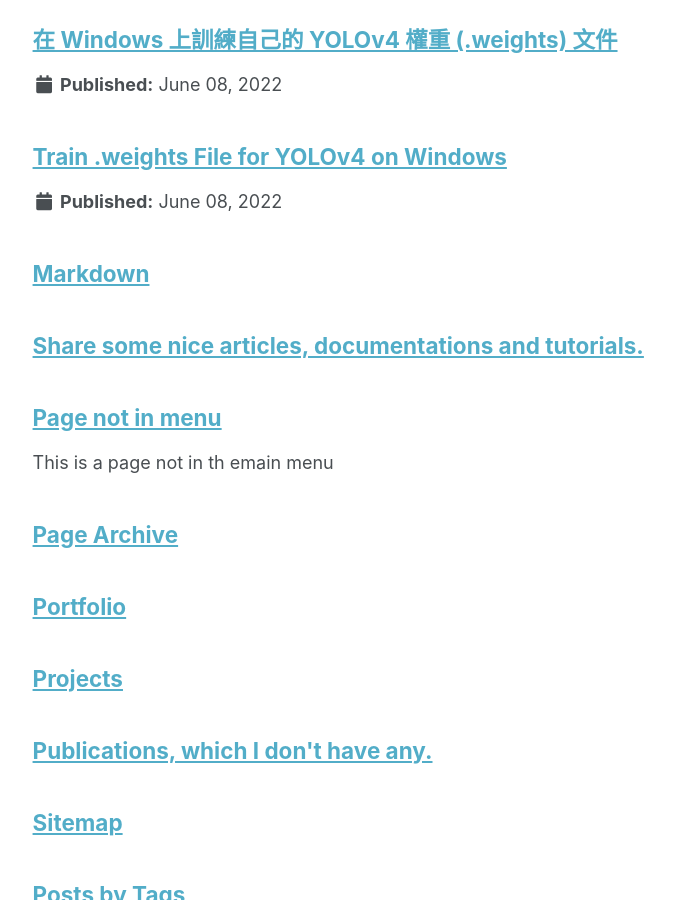
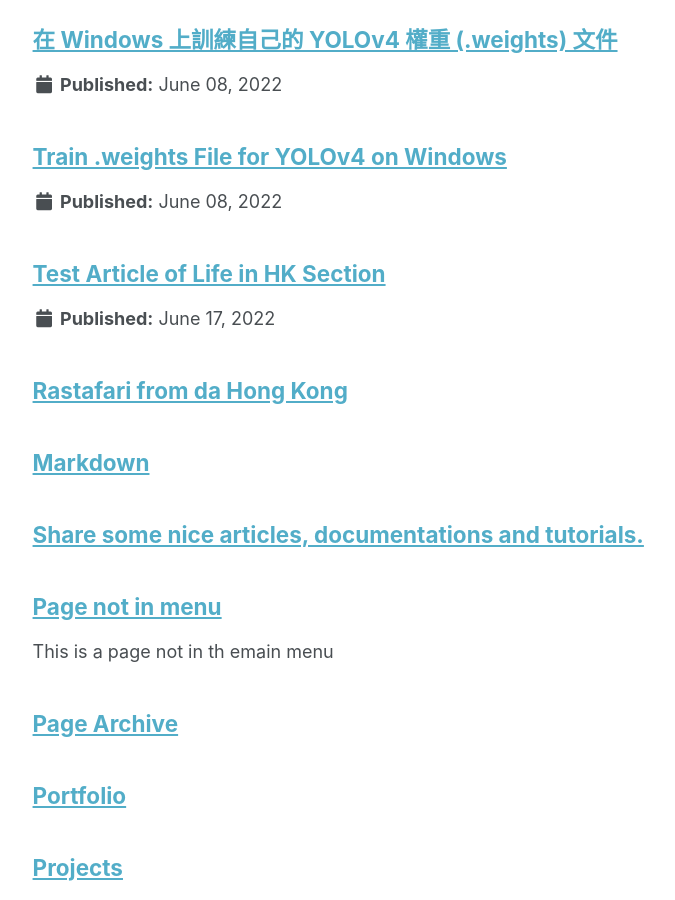
Before and after one commit to marc0cheung/marc0cheung.github.io, a Jekyll site: the page built from _pages/page-archive.html, in a window 1280 px wide and 900 px high, scrolled down 2748 px. Shown: the whole window, without its empty margins (249-924 px from the left). Built offline with Jekyll 4.4.1, drawn with Linux system fonts in a browser that asks for light colours.

Commit message:
Add Life in HK Section

```diff
--- a/_config.yml
+++ b/_config.yml
@@ -122,6 +122,7 @@ include:
   - .htaccess
   - _pages
   - _documentation
+  - _lifeinhk
   - files
 exclude:
   - "*.sublime-project"
--- a/_data/navigation.yml
+++ b/_data/navigation.yml
@@ -9,6 +9,9 @@ main:
   - title: "Documentation"
     url: /documentation/
 
+  - title: "Life in HK"
+    url: /lifeinhk/
+
   - title: "Portfolio"
     url: /portfolio/
 
--- /dev/null
+++ b/_lifeinhk/hk-hello-hong-kong.md
@@ -0,0 +1,10 @@
+---
+title: 'Test Article of Life in HK Section'
+date: 2022-06-17
+permalink: /hk/2022/06/hello-hong-kong/
+tags:
+  - Life
+  - Hong Kong
+---
+
+Hello!
--- /dev/null
+++ b/_pages/lifeinhk.md
@@ -0,0 +1,12 @@
+---
+permalink: /lifeinhk/
+title: "Rastafari from da Hong Kong"
+author_profile: true
+redirect_from:
+  - /hk/
+  - /lifeinhk/
+  - /lifeinhk.html
+---
+
+> “Rastafari from da 新界”
+> *— MC Yan*
```
